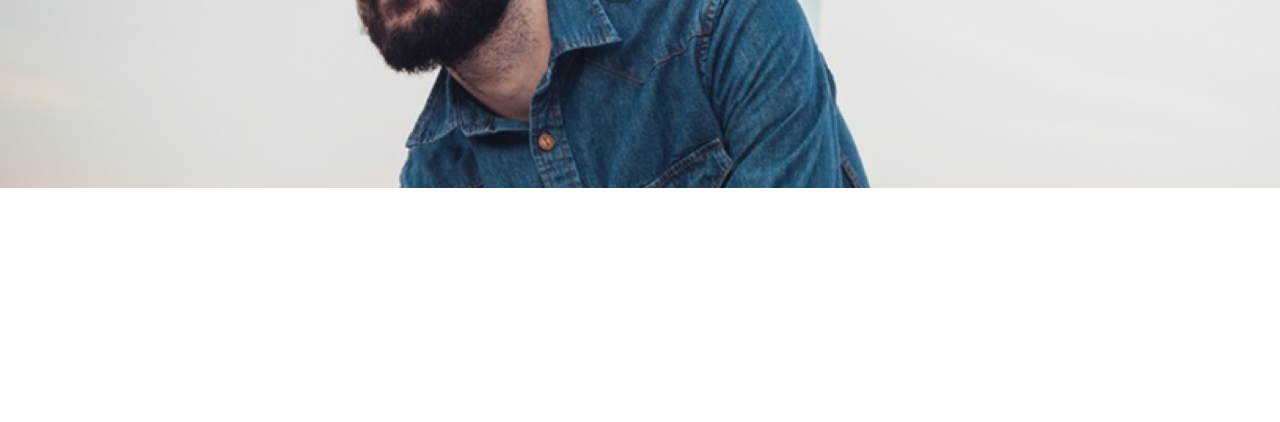
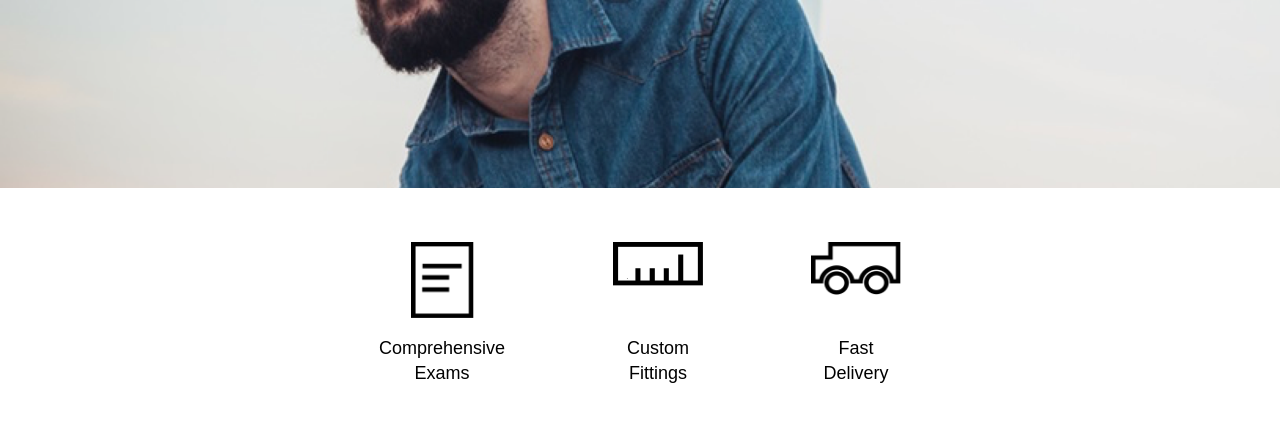
Before and after one commit to heckvetica/tortoiseshellOptics, a plain HTML site: page index.html in a window 1280 px wide. Shown: the part 352-774 px from the top of the page. Drawn offline with Linux system fonts and the light colour scheme.

Commit message:
added services section

```diff
--- a/index.html
+++ b/index.html
@@ -28,6 +28,29 @@
             </div><!-- mission -->
         </div><!-- container -->
     </div><!-- hero -->
+    <div class="services">
+        <div class="service">
+            <img src="./resources/img/paper-icon.png" class="icon paper">
+            <div class="textbox">
+                <span class="icontext">Comprehensive</span><!-- icontext -->
+                <span class="icontext">Exams</span><!-- icontext -->
+            </div>
+        </div><!-- service -->
+        <div class="service">
+            <img src="./resources/img/ruler-icon.png" class="icon ruler">
+            <div class="textbox">
+                <span class="icontext">Custom</span><!-- icontext -->
+                <span class="icontext">Fittings</span><!--icontext-->
+            </div>
+        </div><!-- service -->
+        <div class="service">
+            <img src="./resources/img/truck-icon.png" class="icon truck">
+            <div class="textbox">
+                <span class="icontext">Fast </span><!-- icontext -->
+                <span class="icontext">Delivery</span><!--icontext-->
+            </div>
+        </div><!-- service -->
+    </div><!-- services -->
 
 </body>
 </html>
--- a/resources/css/style.css
+++ b/resources/css/style.css
@@ -70,3 +70,35 @@ nav ul li {
     font-size: 2rem;
     line-height: 1.2;
 }
+
+/* === services === */
+
+.services {
+    margin: 3rem auto;
+    display: flex;
+    flex-direction: row;
+    justify-content: center;
+    height: 8rem;
+    width: 5rem;
+}
+
+.service {
+    display: flex;
+    flex-direction: column;
+    justify-content: space-between;
+    margin: 0 3rem;
+    align-items: center;
+}
+
+.icon {
+    max-width: 5rem;
+}
+
+.paper {
+    max-width: 3.5rem;
+}
+
+.textbox {
+    text-align: center;
+    line-height: 1.4;
+}
```
